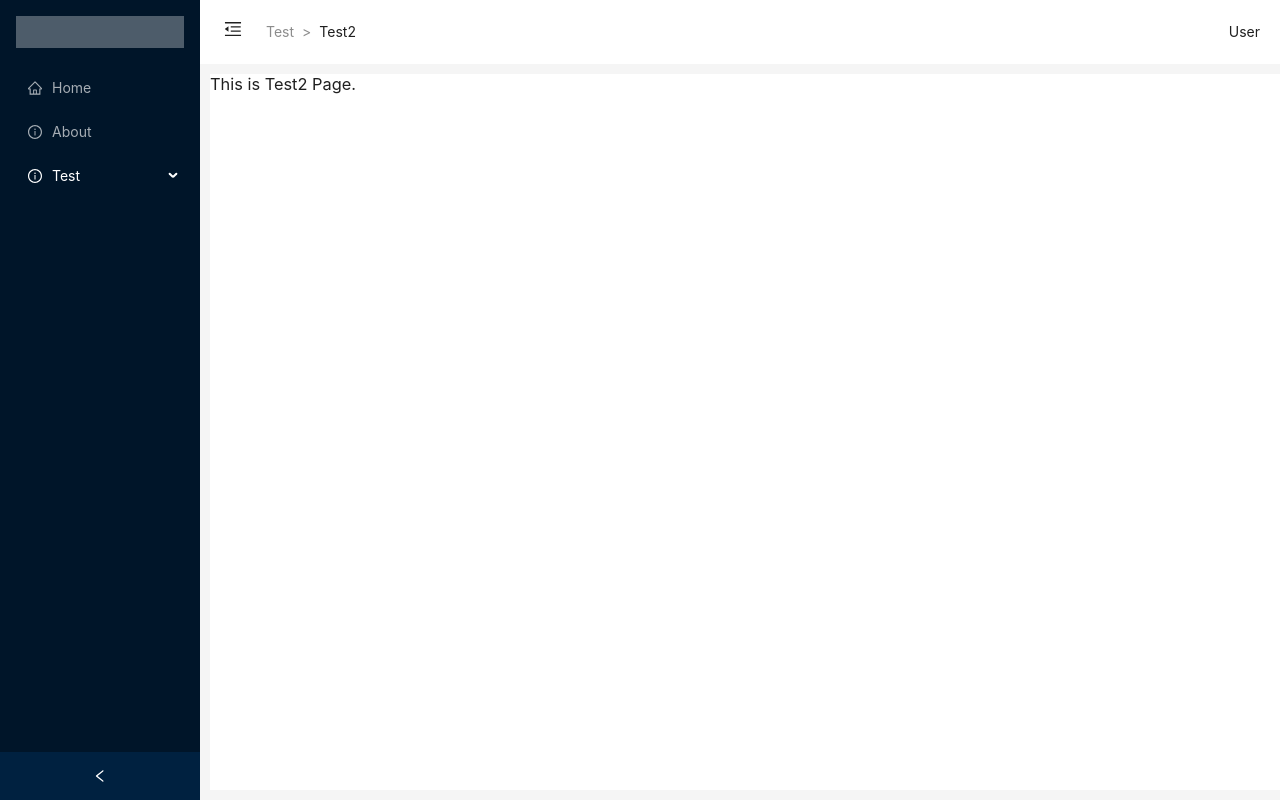
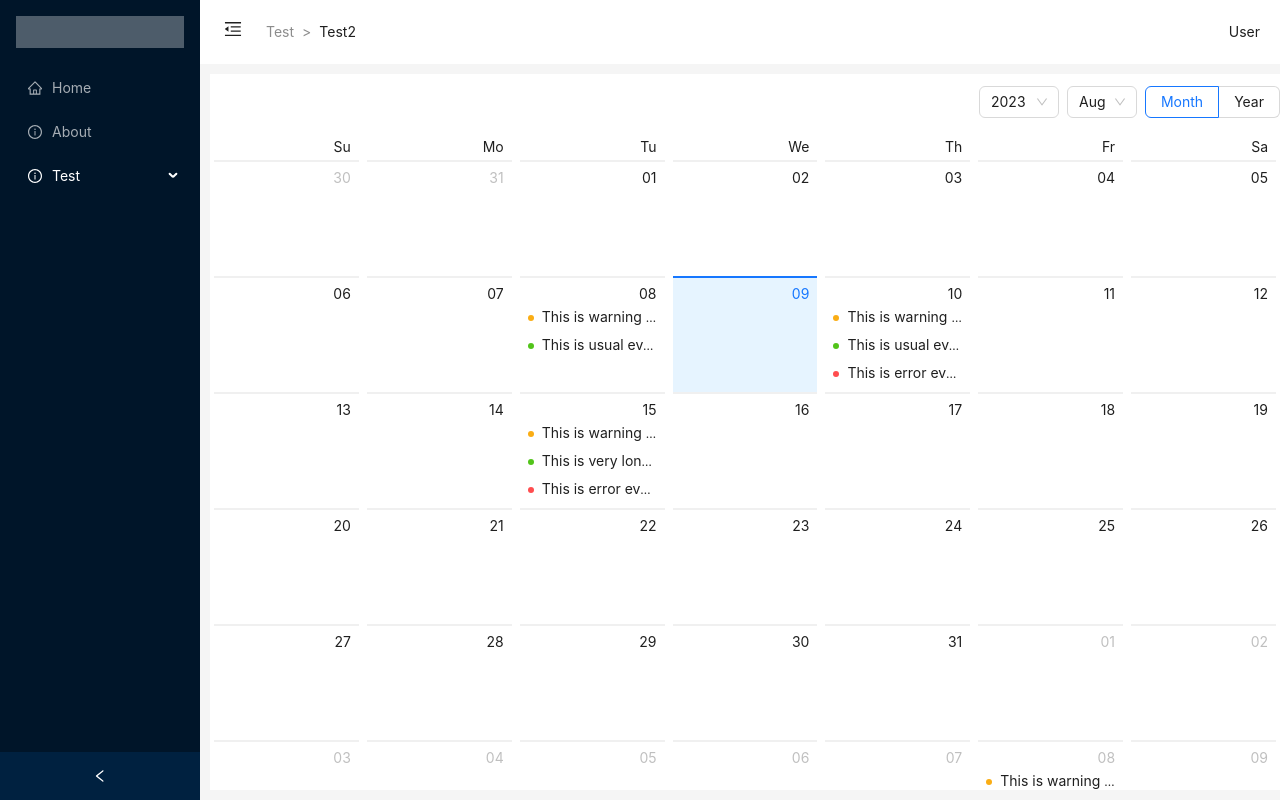
Before and after one commit to evan-wu-y/antdv-start, a Vue app: page /test2 in a window 1280 px wide. Built offline with nearby package versions, Linux system fonts and the light colour scheme.

Commit message:
calendar

```diff
--- a/src/views/TestView2.vue
+++ b/src/views/TestView2.vue
@@ -1,11 +1,83 @@
+<template>
+    <a-calendar v-model:value="value">
+        <template #dateCellRender="{ current }">
+            <ul class="events">
+                <li v-for="item in getListData(current)" :key="item.content">
+                    <a-badge :status="item.type" :text="item.content" />
+                </li>
+            </ul>
+        </template>
+        <template #monthCellRender="{ current }">
+            <div v-if="getMonthData(current)" class="notes-month">
+                <section>{{ getMonthData(current) }}</section>
+                <span>Backlog number</span>
+            </div>
+        </template>
+    </a-calendar>
+</template>
 <script setup>
+import { ref } from 'vue';
+import { Dayjs } from 'dayjs';
+const value = ref();
 
+const getListData = (value) => {
+    let listData;
+    switch (value.date()) {
+        case 8:
+            listData = [
+                { type: 'warning', content: 'This is warning event.' },
+                { type: 'success', content: 'This is usual event.' },
+            ];
+            break;
+        case 10:
+            listData = [
+                { type: 'warning', content: 'This is warning event.' },
+                { type: 'success', content: 'This is usual event.' },
+                { type: 'error', content: 'This is error event.' },
+            ];
+            break;
+        case 15:
+            listData = [
+                { type: 'warning', content: 'This is warning event' },
+                { type: 'success', content: 'This is very long usual event。。....' },
+                { type: 'error', content: 'This is error event 1.' },
+                { type: 'error', content: 'This is error event 2.' },
+                { type: 'error', content: 'This is error event 3.' },
+                { type: 'error', content: 'This is error event 4.' },
+            ];
+            break;
+        default:
+    }
+    return listData || [];
+};
+
+const getMonthData = (value) => {
+    if (value.month() === 8) {
+        return 1394;
+    }
+};
 </script>
+<style lang="scss" scoped>
+.events {
+    list-style: none;
+    margin: 0;
+    padding: 0;
+}
 
-<template>
-    <div>
-        <h1>This is Test2 Page.</h1>
-    </div>
-</template>
+.events .ant-badge-status {
+    overflow: hidden;
+    white-space: nowrap;
+    width: 100%;
+    text-overflow: ellipsis;
+    font-size: 12px;
+}
 
-<style lang="scss" scoped></style>
+.notes-month {
+    text-align: center;
+    font-size: 28px;
+}
+
+.notes-month section {
+    font-size: 28px;
+}
+</style>
```
